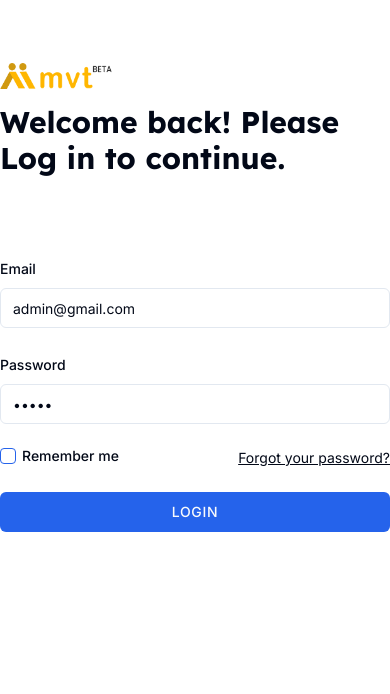
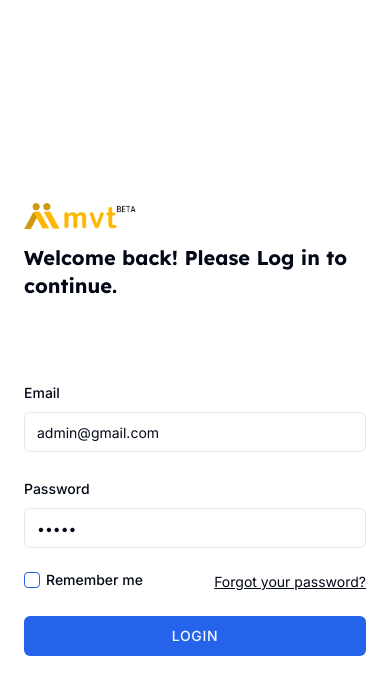
Before and after one commit to riteshmvteams/pmt, a Next.js app: page / in a window 390 px wide. Shown: the top 694 px of the page. Built offline with nearby package versions, Linux system fonts and the light colour scheme.

Commit message:
refactor

```diff
--- a/src/app/(login)/page.tsx
+++ b/src/app/(login)/page.tsx
@@ -3,12 +3,12 @@ import LoginForm from "./_components/LoginForm";
 
 export default function LoginPage() {
   return (
-    <div className="w-full lg:grid lg:min-h-screen lg:grid-cols-2">
-      <div className="flex items-center justify-center py-12">
+    <div className="w-full min-h-screen grid lg:grid-cols-2 place-content-center lg:place-content-stretch">
+      <div className="flex items-center justify-center py-12 px-6 lg:px-0">
         <div className="mx-auto grid max-w-[500px] w-full gap-20">
           <div className="grid text-left">
             <Logo url="/" />
-            <h1 className="text-3xl font-bold font-lexend">
+            <h1 className="text-xl md:text-3xl font-bold font-lexend">
               Welcome back! Please Log in to continue.
             </h1>
           </div>
```
